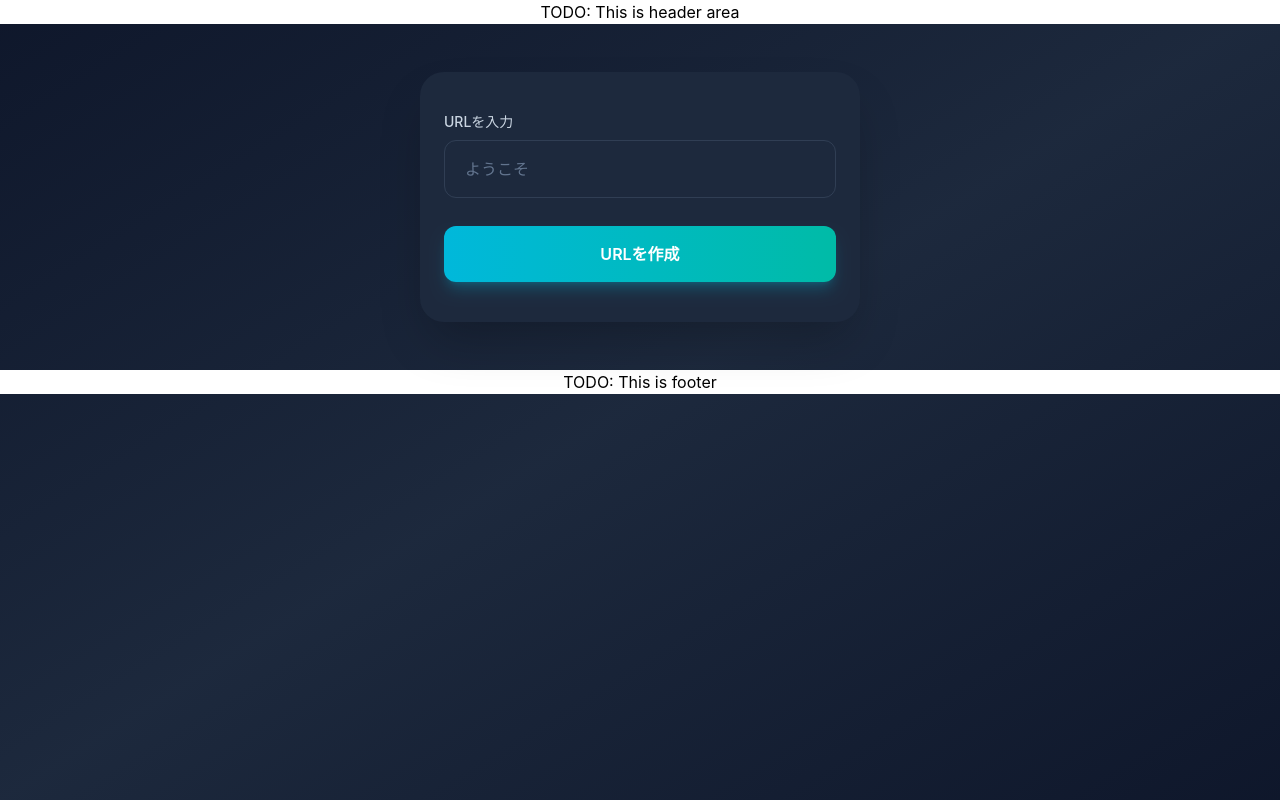
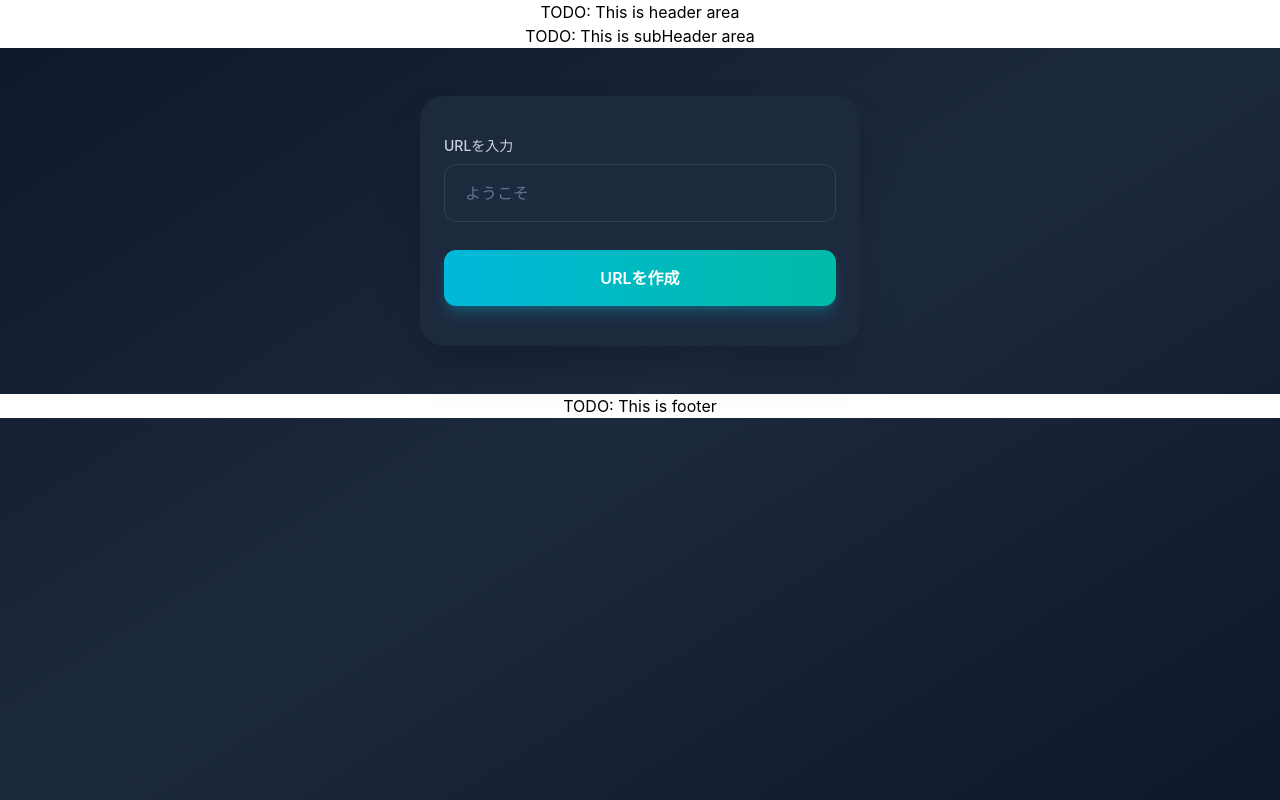
Before and after one commit to Calvados-1997/WIP-urlShortener, a Vue app in the folder web/: page / in a window 1280 px wide. Built offline with nearby package versions, Linux system fonts and the light colour scheme.

Commit message:
サブヘッダーを追加

```diff
--- a/web/src/App.vue
+++ b/web/src/App.vue
@@ -6,6 +6,7 @@ import HomeView from './views/HomeView.vue'
 <template>
   <MainLayout>
     <template #header>TODO: This is header area</template>
+    <template #subHeader>TODO: This is subHeader area</template>
     <template #content>
       <HomeView />
     </template>
--- a/web/src/layouts/mainLayout.vue
+++ b/web/src/layouts/mainLayout.vue
@@ -3,8 +3,9 @@
 <template>
   <div class="w-full h-full min-h-screen bg-linear-to-br from-slate-900 via-slate-800 to-slate-900">
     <!-- TODOなので背景色は白 -->
-    <div class="flex justify-center bg-white">
-      <slot name="header"></slot>
+    <div class="flex flex-col items-center justify-center bg-white">
+      <div><slot name="header"></slot></div>
+      <div><slot name="subHeader"></slot></div>
     </div>
     <div class="flex justify-center my-12">
       <slot name="content"></slot>
```
